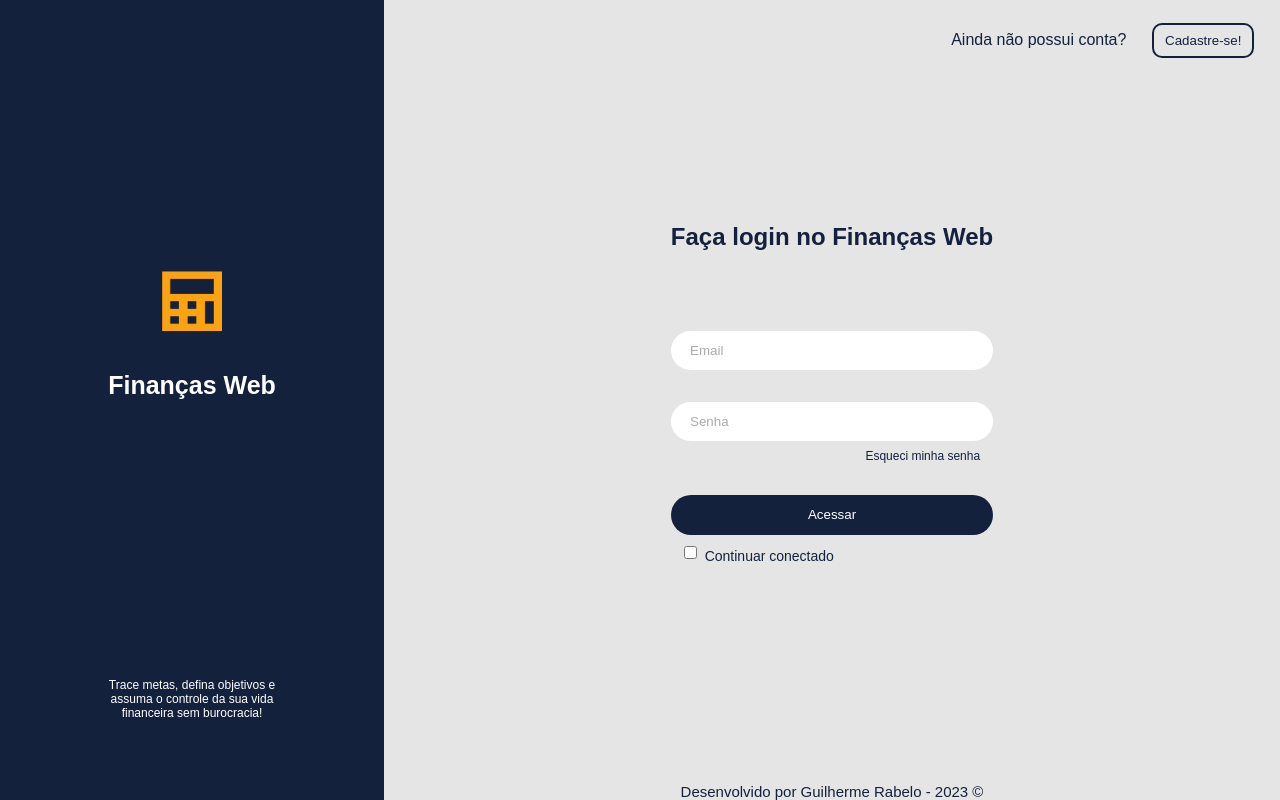
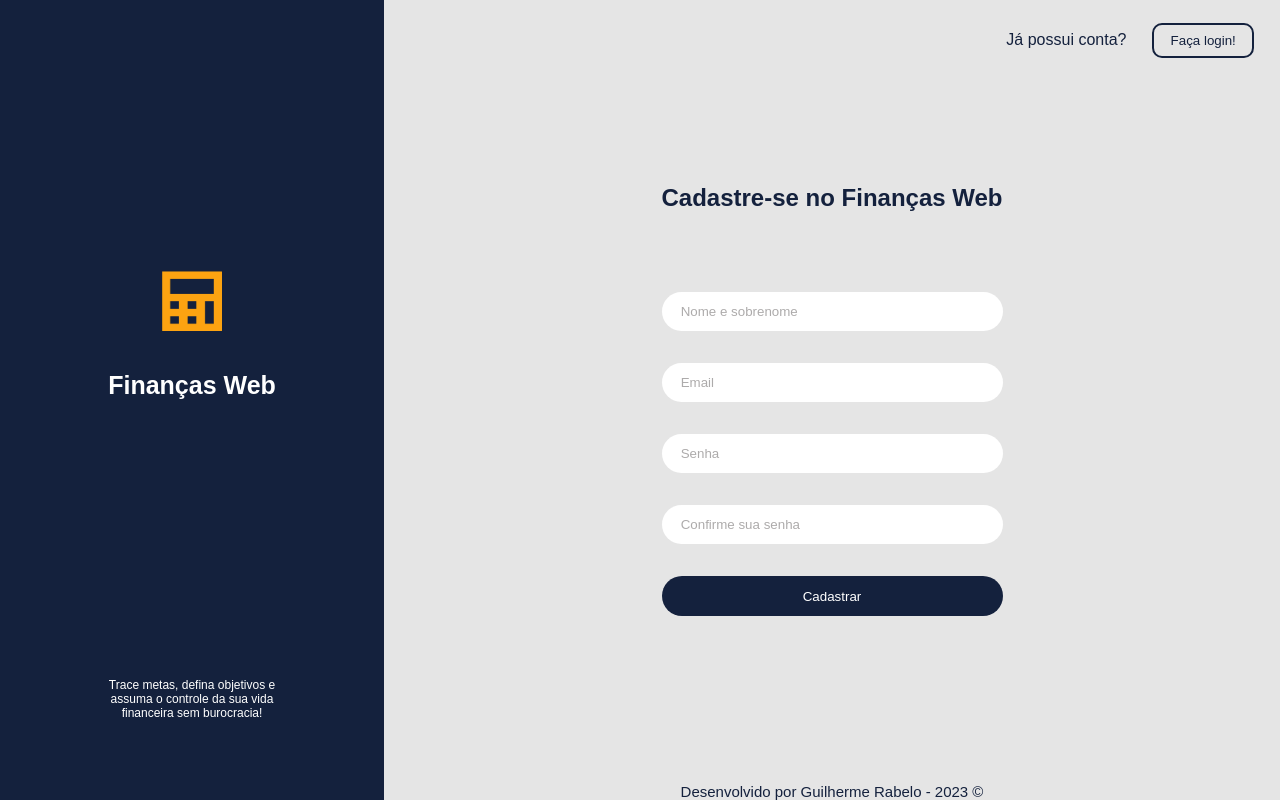
Before and after one commit to guilhermerabeloo/financasWeb, a React (Vite) app: page /entrar in a window 1280 px wide. Built offline with nearby package versions, Linux system fonts and the light colour scheme.

Commit message:
Feat/Criando a funcionalidade de cadastro de usuario

```diff
--- a/package.json
+++ b/package.json
@@ -14,7 +14,8 @@
     "react": "^18.2.0",
     "react-dom": "^18.2.0",
     "react-icons": "^4.11.0",
-    "react-router-dom": "^6.16.0"
+    "react-router-dom": "^6.16.0",
+    "react-toastify": "^9.1.3"
   },
   "devDependencies": {
     "@types/react": "^18.2.15",
--- a/src/components/Entrar.jsx
+++ b/src/components/Entrar.jsx
@@ -1,9 +1,11 @@
 import { useState } from 'react';
 import { Login } from '../components/Login';
 import { Signin } from '../components/Singin';
+import { ToastContainer } from "react-toastify";
+import "react-toastify/dist/ReactToastify.css";
 
 export default function Entrar() {
-    const [ telaLogin, setTelaLogin ] = useState(true);
+    const [ telaLogin, setTelaLogin ] = useState(false);
     return (
         <>
             <Login
@@ -14,6 +16,7 @@ export default function Entrar() {
                 mostrarTelaLogin={telaLogin}
                 mudarTela={setTelaLogin}
             />
+            <ToastContainer pauseOnHover={false} />
         </>
     )
 }
--- a/src/components/Singin.jsx
+++ b/src/components/Singin.jsx
@@ -1,6 +1,9 @@
 import './css/signin.css'
 import logo from '../assets/logo.png'
 import PropTypes from 'prop-types';
+import { api } from '../lib/api';
+import { useState } from 'react';
+import { toast } from 'react-toastify';
 
 Signin.propTypes = {
     mostrarTelaLogin: PropTypes.bool,
@@ -8,6 +11,87 @@ Signin.propTypes = {
 };
 
 export function Signin({ mostrarTelaLogin, mudarTela }) {
+    const [ erroNoPrenchimento, setErroNoPreenchimento ] = useState(false);
+    const [ validacaoFormulario, setValidacaoFormulario ] = useState({
+        nome: false,
+        email: false,
+        senha: false,
+        confirmaSenha: false
+    });
+    const [ formSign, setFormSign ] = useState({
+        nome: '',
+        email: '',
+        senha: '',
+        confirmaSenha: ''
+    });
+
+    const handleChangeForm = (event) => {
+        const { id, value } = event.target;
+        const form = {...formSign};
+        form[id] = value;
+
+        setFormSign(form)
+    }
+
+    const cadastraUsuario = async () => {
+        const campos = Object.keys(validacaoFormulario);
+
+        const validacao = {...validacaoFormulario};
+        let erroDePrenchimento = false;
+        campos.forEach((campo) => {
+            if(formSign[campo] == '') {
+                validacao[campo] = true;
+                erroDePrenchimento = true;
+            } else {
+                validacao[campo] = false;
+            }
+        });
+        setValidacaoFormulario(validacao);
+
+        if(erroDePrenchimento) {
+            toast.error('Erro no preenchimento do formulário', {
+                autoClose: 2000,
+            });
+            setErroNoPreenchimento(false);
+
+            return
+        }
+
+        if(formSign.senha !== formSign.confirmaSenha) {
+            toast.error('As senhas digitadas não correspondem', {
+                autoClose: 2000,
+            });
+            return
+        }
+
+        try {
+            const response = await api.post(
+                '/singin',
+                {
+                    Nome: formSign.nome,
+                    Email: formSign.email,
+                    Senha: formSign.senha
+                }
+            )
+
+            if(response.data.code == 400) {
+                toast.error('O email digitado já está em uso', {
+                    autoClose: 2000,
+                });
+                return
+            }
+            mudarTela(!mostrarTelaLogin)
+            toast.success('Usuário cadastrado com sucesso!', {
+                autoClose: 2000,
+            });
+        } catch(err) {
+            console.log(err)
+            toast.error('Erro ao cadastrar usuário', {
+                autoClose: 2000,
+            });
+        }
+    }
+
     if(!mostrarTelaLogin) {
         return (
             <div className="page-signin">
@@ -36,11 +120,11 @@ export function Signin({ mostrarTelaLogin, mudarTela }) {
                                 <img id="logo-signin" className="img-logo" src={logo} alt="Logo da plataforma" />
                                 <h2 className="text-tituloSignin">Cadastre-se no Finanças Web</h2>
                             </div>
-                            <input id="input-nome" type="text" placeholder="Nome e sobrenome"/>
-                            <input id="input-email" type="text" placeholder="Email"/>
-                            <input id="input-senha" type="password" placeholder="Senha"/>
-                            <input id="input-senhaConfirmacao" type="password" placeholder="Confirme sua senha"/>
-                            <button className="btn-cadastrar">Cadastrar</button>
+                            <input id="nome" className={validacaoFormulario['nome'] ? `erro` : ''} type="text" placeholder="Nome e sobrenome" onChange={handleChangeForm}/>
+                            <input id="email" className={validacaoFormulario['email'] ? `erro` : ''} type="text" placeholder="Email" onChange={handleChangeForm}/>
+                            <input id="senha" className={validacaoFormulario['senha'] ? `erro` : ''} type="password" placeholder="Senha" onChange={handleChangeForm}/>
+                            <input id="confirmaSenha" className={validacaoFormulario['confirmaSenha'] ? `erro` : ''} type="password" placeholder="Confirme sua senha" onChange={handleChangeForm}/>
+                            <button className="btn-cadastrar" onClick={cadastraUsuario}>Cadastrar</button>
                         </div>
                     </div>
                     <div className="area-footer">
--- a/src/components/css/signin.css
+++ b/src/components/css/signin.css
@@ -112,6 +112,19 @@
     height: 35px;
     border-radius: 20px;
     padding: 2px 1.5vw 2px 1.5vw;
+}
+
+.area-signin .area-infoSignin input.erro {
+    border: 2px solid red;
+    animation: shake 0.3s;
+}
+
+@keyframes shake {
+    0% { transform: translateX(0); }
+    25% { transform: translateX(-5px); }
+    50% { transform: translateX(5px); }
+    75% { transform: translateX(-5px); }
+    100% { transform: translateX(5px); }
 }
 
 .area-signin .area-infoSignin input::placeholder {
```
Also changed, not shown: 1 other file (tests, documents, lock files or other folders).
